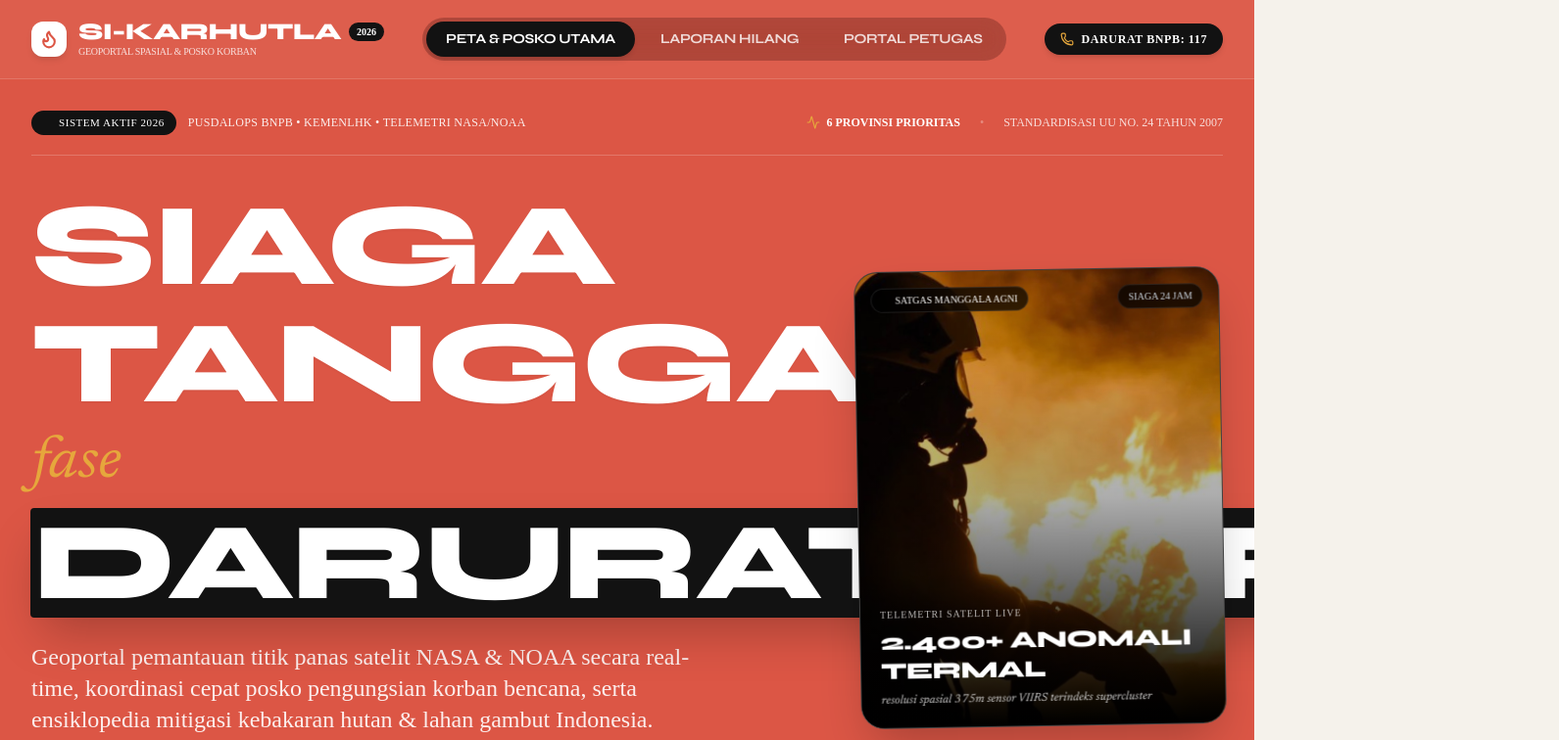
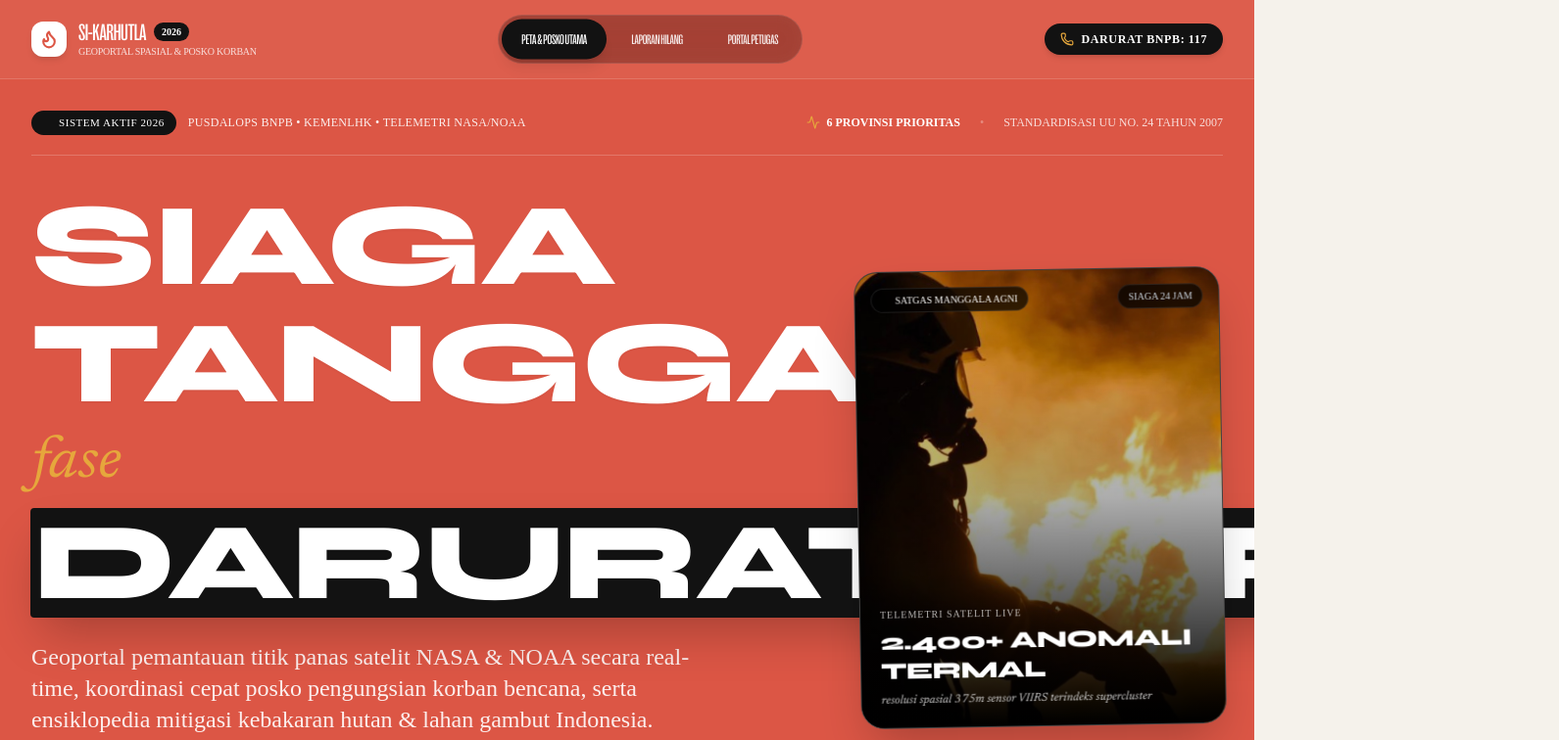
Before and after one commit to xfawfaw/SI-Karhutla, a Next.js app: page / in a window 1280 px wide. Shown: the top 756 px of the page at 98% size, 1591 px wide, since content can reach past the window. Built offline with nearby package versions, Linux system fonts and the light colour scheme.

Commit message:
update typography and footer

```diff
--- a/src/components/concessions/ConcessionsSection.tsx
+++ b/src/components/concessions/ConcessionsSection.tsx
@@ -97,13 +97,11 @@ export default function ConcessionsSection({ corporateConcessions }: Concessions
                     </span>
                   </div>
 
-                  {/* Company Name with Tactile Highlight */}
+                  {/* Company Name */}
                   <h3 className="leading-tight mb-2">
-                    <TactileHighlight direction="left" delay={0.1 * (idx + 1)} trigger="hover">
-                      <span className="font-display text-2xl sm:text-3xl font-bold uppercase text-white">
-                        {corp.company_name}
-                      </span>
-                    </TactileHighlight>
+                    <span className="font-display text-2xl sm:text-3xl font-black uppercase text-[#121212] group-hover:text-[#dc5645] transition-colors block">
+                      {corp.company_name}
+                    </span>
                     <span className="font-serif italic text-slate-500 text-xs block mt-1">
                       Grup: {corp.group_name} • {corp.regency}, {corp.province}
                     </span>
--- a/src/components/evacuees/EvacueeSearchSection.tsx
+++ b/src/components/evacuees/EvacueeSearchSection.tsx
@@ -139,11 +139,9 @@ export default function EvacueeSearchSection({ initialEvacuees, shelters }: Evac
                   </div>
 
                   <h3 className="leading-tight mb-2">
-                    <TactileHighlight direction="left" delay={0.1 * (idx + 1)} trigger="hover">
-                      <span className="font-display text-2xl sm:text-3xl font-bold uppercase text-white">
-                        {s.name}
-                      </span>
-                    </TactileHighlight>
+                    <span className="font-display text-2xl sm:text-3xl font-black uppercase text-[#121212] group-hover:text-[#dc5645] transition-colors block">
+                      {s.name}
+                    </span>
                     <span className="font-serif italic text-slate-500 text-xs block mt-1.5 line-clamp-1">
                       {s.address}
                     </span>
@@ -276,11 +274,9 @@ export default function EvacueeSearchSection({ initialEvacuees, shelters }: Evac
                     </div>
 
                     <h3 className="leading-tight mb-2">
-                      <TactileHighlight direction="left" delay={0.05 * (idx % 6)} trigger="hover">
-                        <span className="font-display text-2xl font-bold uppercase text-white">
-                          {item.full_name}
-                        </span>
-                      </TactileHighlight>
+                      <span className="font-display text-2xl font-black uppercase text-[#121212] group-hover:text-[#dc5645] transition-colors block">
+                        {item.full_name}
+                      </span>
                       <span className="font-serif italic text-slate-500 text-xs block mt-1">
                         {item.age} Tahun • {item.gender}
                       </span>
@@ -298,7 +294,7 @@ export default function EvacueeSearchSection({ initialEvacuees, shelters }: Evac
                     </div>
 
                     {item.notes && (
-                      <p className="font-sans text-xs text-slate-600 italic bg-black/[0.03] p-2.5 rounded-xl border border-black/[0.04]">
+                      <p className="font-sans text-xs text-slate-600 italic mt-2.5 pt-2 border-t border-black/[0.04]">
                         &ldquo;{item.notes}&rdquo;
                       </p>
                     )}
--- a/src/components/layout/Footer.tsx
+++ b/src/components/layout/Footer.tsx
@@ -69,7 +69,7 @@ export default function Footer() {
 
       <div className="max-w-7xl mx-auto border-t border-black/5 mt-8 pt-4 flex flex-col sm:flex-row items-center justify-between text-[11px] text-slate-500 font-mono gap-2">
         <p>© 2026 SI-KARHUTLA Cloud • Terinspirasi dari karhutla.cloud & Standar Bencana BNPB.</p>
-        <p className="font-bold text-[#121212]">Dynamic Smooth Soft Brutalism • 60 FPS GIS Engine</p>
+        <p className="font-bold text-[#121212]">Project Based Build By Kelompok 6 SIMB UPN &ldquo;Veteran&rdquo; Yogyakarta</p>
       </div>
     </motion.footer>
   );
--- a/src/components/layout/Header.tsx
+++ b/src/components/layout/Header.tsx
@@ -26,7 +26,7 @@ export default function Header() {
           </div>
           <div>
             <div className="flex items-center gap-2">
-              <span className="font-display font-black text-2xl tracking-tight text-white leading-none">
+              <span className="font-muse text-2xl font-black tracking-tight text-white leading-none">
                 SI-KARHUTLA
               </span>
               <span className="px-2 py-0.5 rounded-full bg-[#121212] text-white text-[10px] font-mono font-bold">
@@ -39,18 +39,18 @@ export default function Header() {
           </div>
         </Link>
 
-        {/* Desktop 3 Main Tabs */}
-        <nav className="hidden md:flex items-center gap-1.5 p-1 rounded-full bg-black/20 backdrop-blur-md">
+        {/* Desktop 3 Main Tabs: Punchy Eye-Catching Bold Grotesk */}
+        <nav className="hidden md:flex items-center gap-1.5 p-1 rounded-full bg-black/25 backdrop-blur-md border border-white/10">
           {primaryTabs.map((item) => {
             const isActive = pathname === item.href;
             return (
               <Link
                 key={item.href}
                 href={item.href}
-                className={`px-5 py-2 rounded-full font-display text-sm font-bold tracking-wide transition-all duration-300 ${
+                className={`px-5 py-2.5 rounded-full font-muse text-sm font-black tracking-wider uppercase transition-all duration-300 ${
                   isActive
-                    ? 'bg-[#121212] text-white shadow-md'
-                    : 'text-white/80 hover:text-white hover:bg-white/10'
+                    ? 'bg-[#121212] text-white shadow-lg scale-[1.02]'
+                    : 'text-white/90 hover:text-white hover:bg-white/15'
                 }`}
               >
                 {item.label}
@@ -83,7 +83,7 @@ export default function Header() {
 
       {/* Mobile menu dropdown */}
       {mobileMenuOpen && (
-        <div className="md:hidden bg-[#dc5645] px-6 py-4 space-y-3 font-display text-lg border-t border-white/10 text-white">
+        <div className="md:hidden bg-[#dc5645] px-6 py-4 space-y-3 font-muse text-lg font-black tracking-wider uppercase border-t border-white/10 text-white">
           {primaryTabs.map((item) => {
             const isActive = pathname === item.href;
             return (
```
